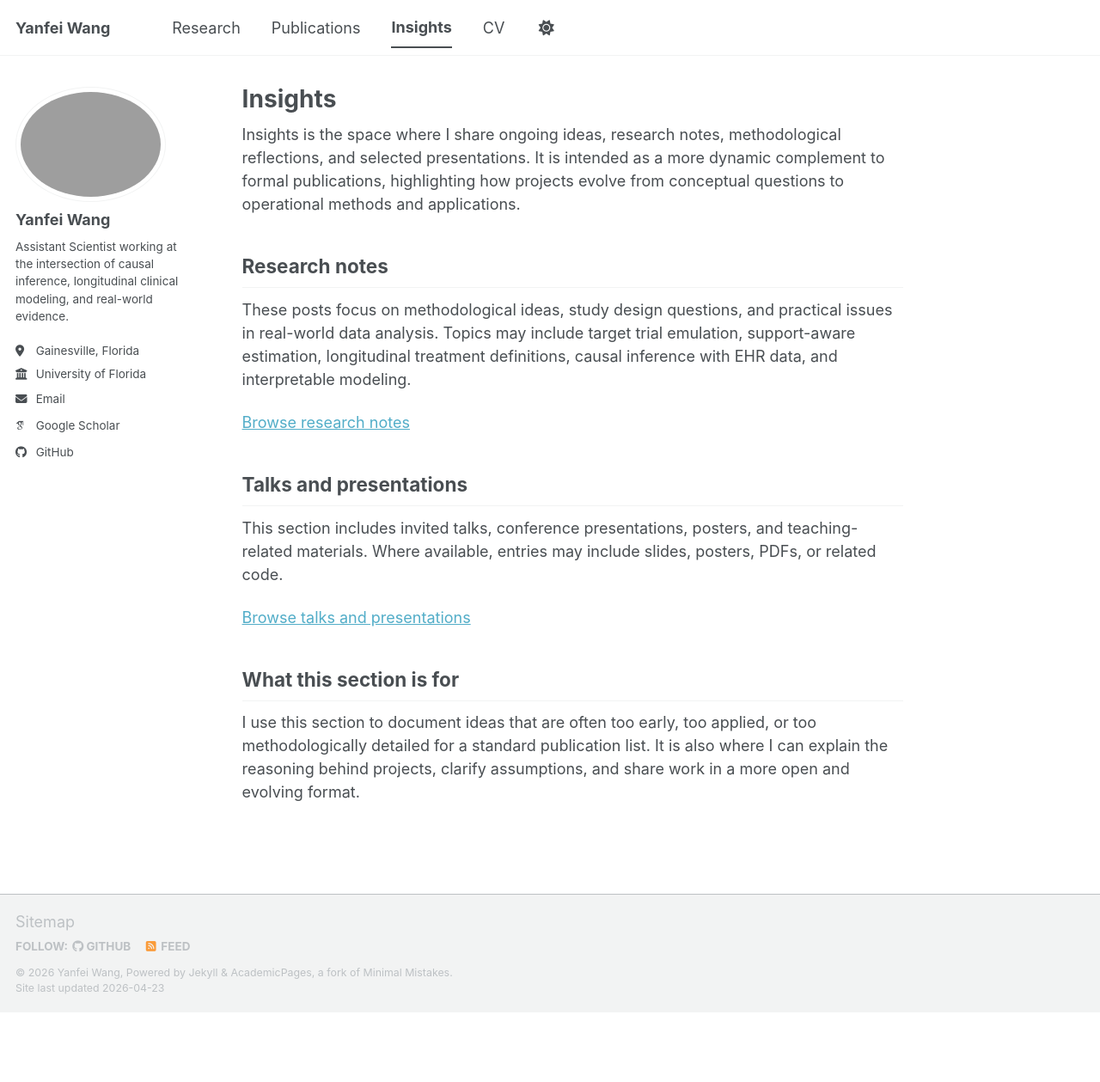
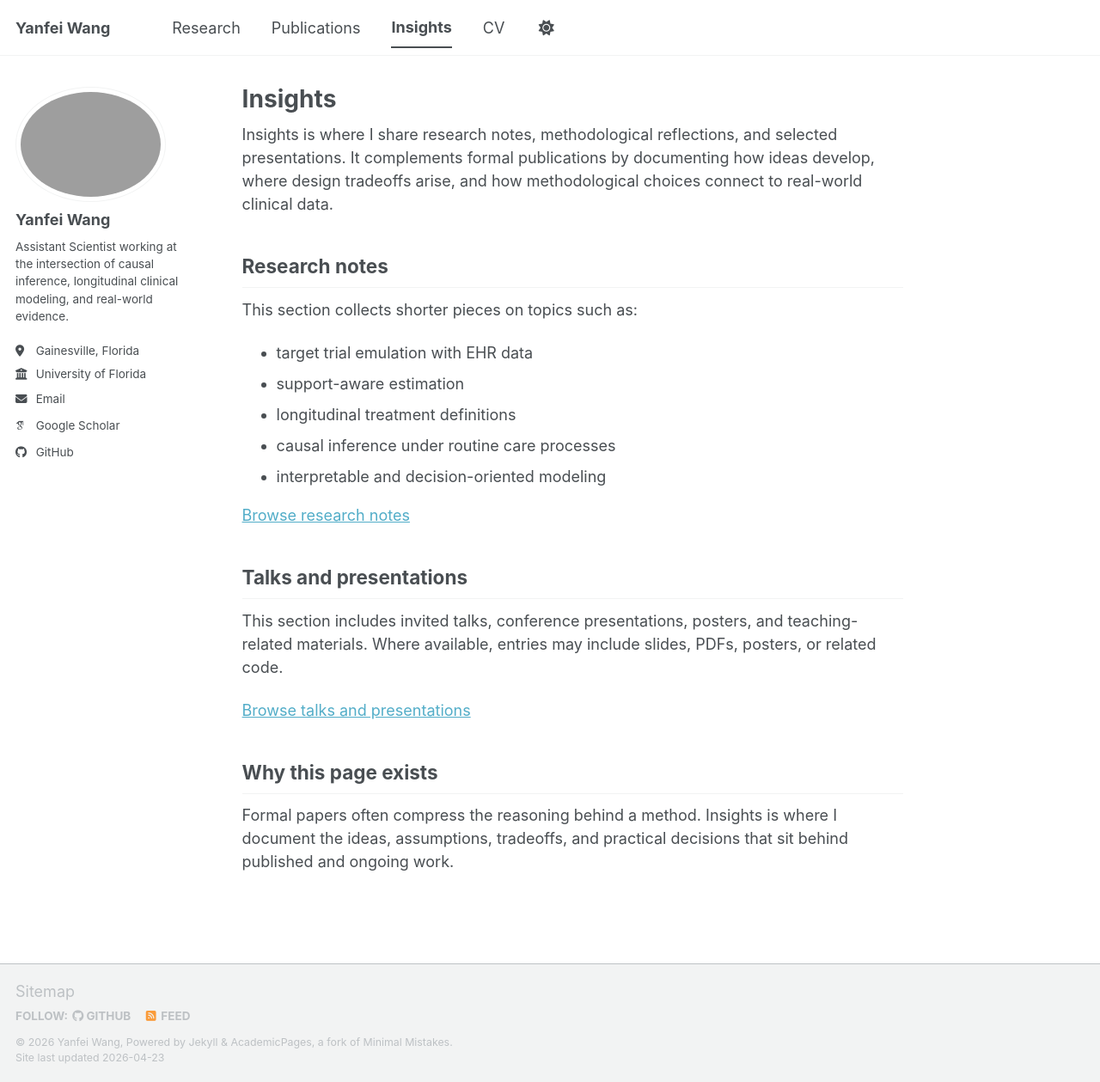
Before and after one commit to yanfei-hub/yanfei-hub.github.io, a Jekyll site: the page built from _pages/insights.md, in a window 1280 px wide and 1259 px high. Shown: the whole window at 86% size. Built offline with Jekyll 4.4.1, drawn with Linux system fonts in a browser that asks for light colours; some web fonts are replaced; a script bundle is joined from its source files by our own code; library files that are not in the unit come from our copies.

Commit message:
Update insights.md

```diff
--- a/_pages/insights.md
+++ b/_pages/insights.md
@@ -5,20 +5,26 @@ permalink: /insights/
 author_profile: true
 ---
 
-Insights is the space where I share ongoing ideas, research notes, methodological reflections, and selected presentations. It is intended as a more dynamic complement to formal publications, highlighting how projects evolve from conceptual questions to operational methods and applications.
+Insights is where I share research notes, methodological reflections, and selected presentations. It complements formal publications by documenting how ideas develop, where design tradeoffs arise, and how methodological choices connect to real-world clinical data.
 
 ## Research notes
 
-These posts focus on methodological ideas, study design questions, and practical issues in real-world data analysis. Topics may include target trial emulation, support-aware estimation, longitudinal treatment definitions, causal inference with EHR data, and interpretable modeling.
+This section collects shorter pieces on topics such as:
+
+- target trial emulation with EHR data
+- support-aware estimation
+- longitudinal treatment definitions
+- causal inference under routine care processes
+- interpretable and decision-oriented modeling
 
 [Browse research notes](/year-archive/)
 
 ## Talks and presentations
 
-This section includes invited talks, conference presentations, posters, and teaching-related materials. Where available, entries may include slides, posters, PDFs, or related code.
+This section includes invited talks, conference presentations, posters, and teaching-related materials. Where available, entries may include slides, PDFs, posters, or related code.
 
 [Browse talks and presentations](/talks/)
 
-## What this section is for
+## Why this page exists
 
-I use this section to document ideas that are often too early, too applied, or too methodologically detailed for a standard publication list. It is also where I can explain the reasoning behind projects, clarify assumptions, and share work in a more open and evolving format.
+Formal papers often compress the reasoning behind a method. Insights is where I document the ideas, assumptions, tradeoffs, and practical decisions that sit behind published and ongoing work.
```
